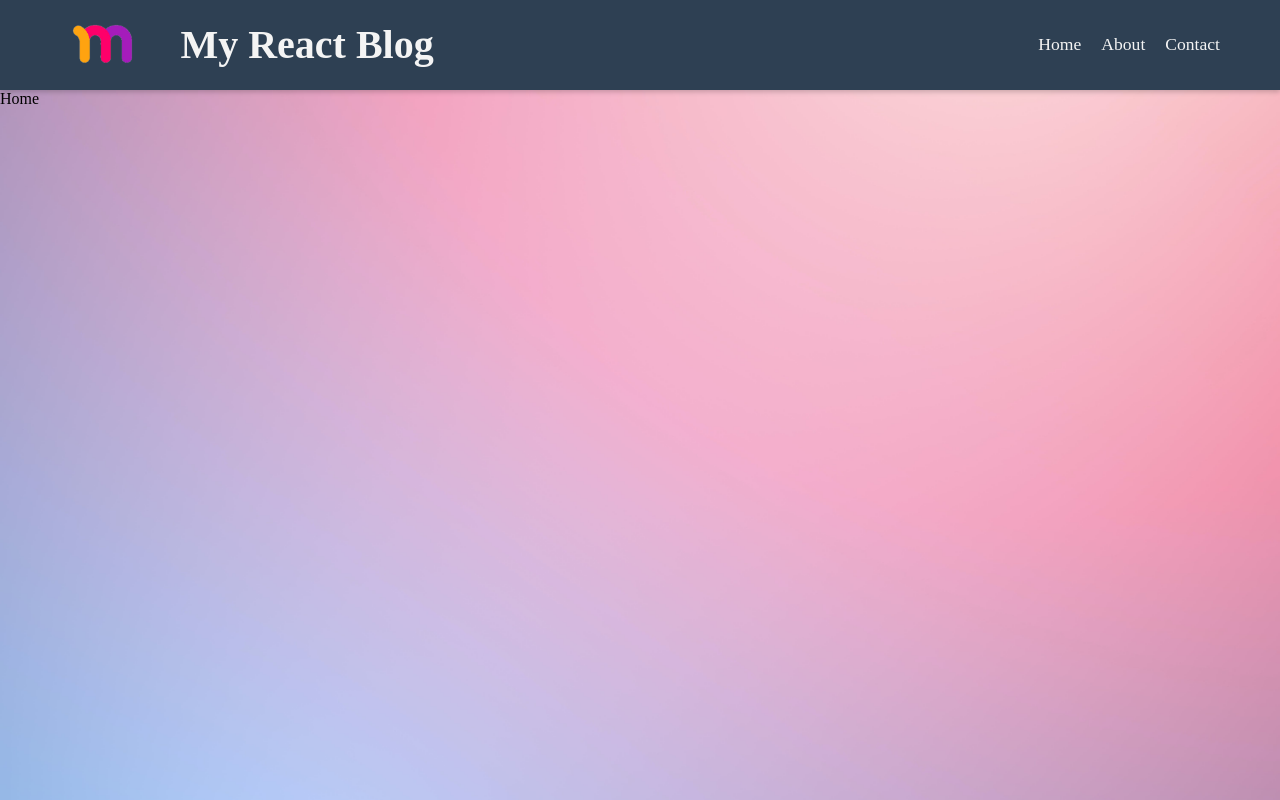
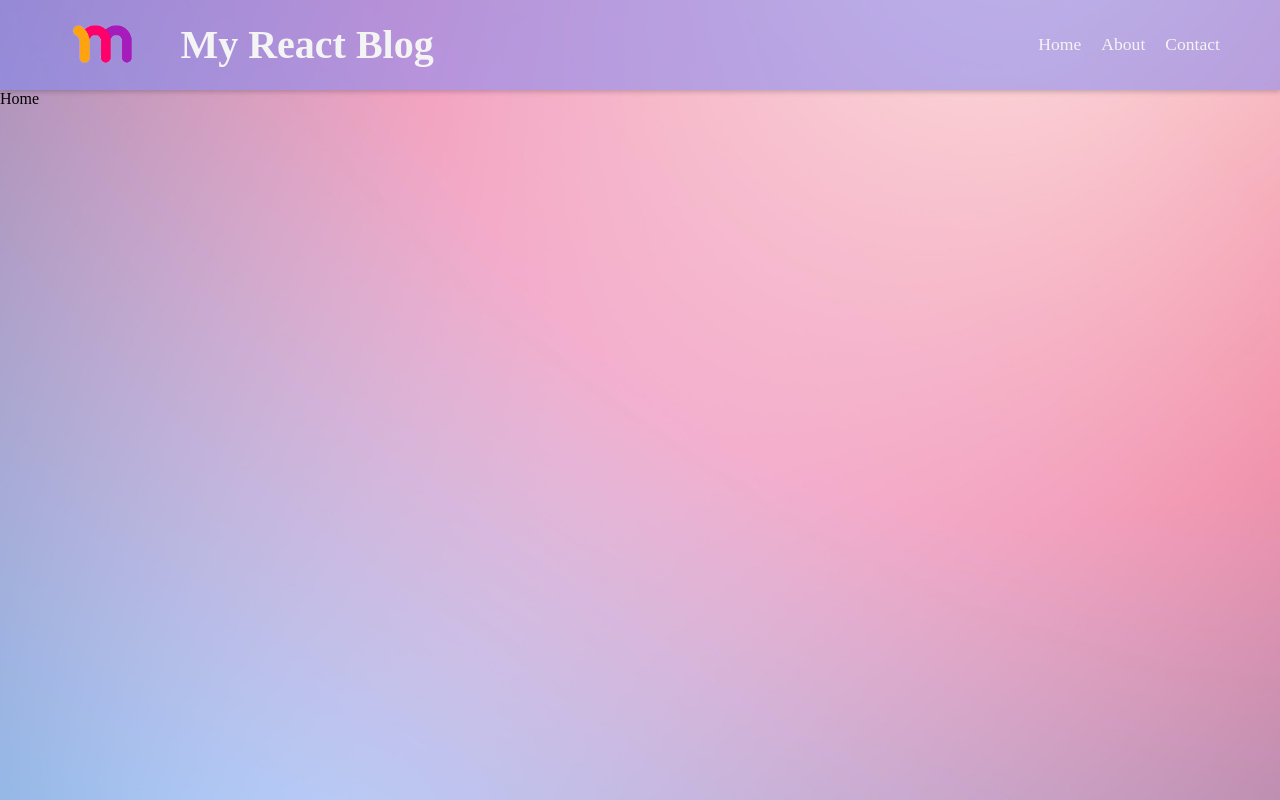
Before and after one commit to mehtapparkinson/React-Blog, a React (Create React App) app in the folder blog/: page / in a window 1280 px wide. Built offline with nearby package versions, Linux system fonts and the light colour scheme.

Commit message:
Update header.css

```diff
--- a/blog/src/Header/header.css
+++ b/blog/src/Header/header.css
@@ -1,5 +1,5 @@
 .blog-header {
-    background-color: #2E4053;
+    background-color: #7983f57f;
     color: #f4f4f4;
     padding: 15px 0;
     box-shadow: 0 2px 5px rgba(0, 0, 0, 0.2);
@@ -67,7 +67,7 @@
     .header-content {
       flex-direction: column;
       text-align: center;
-      font-size: smaller;
+      font-size: smaller    ;
     }
 
     .logo-title-container {
```
